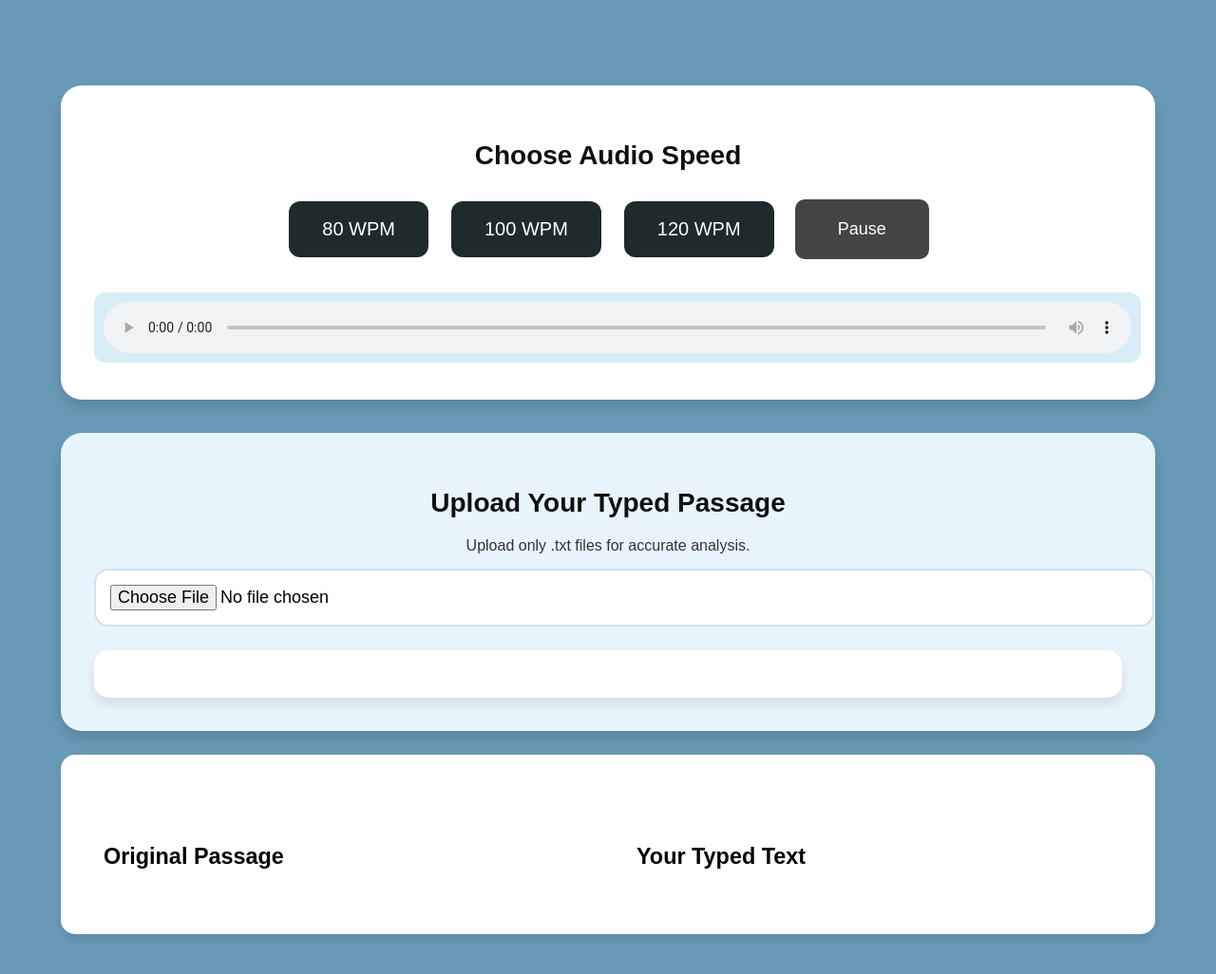
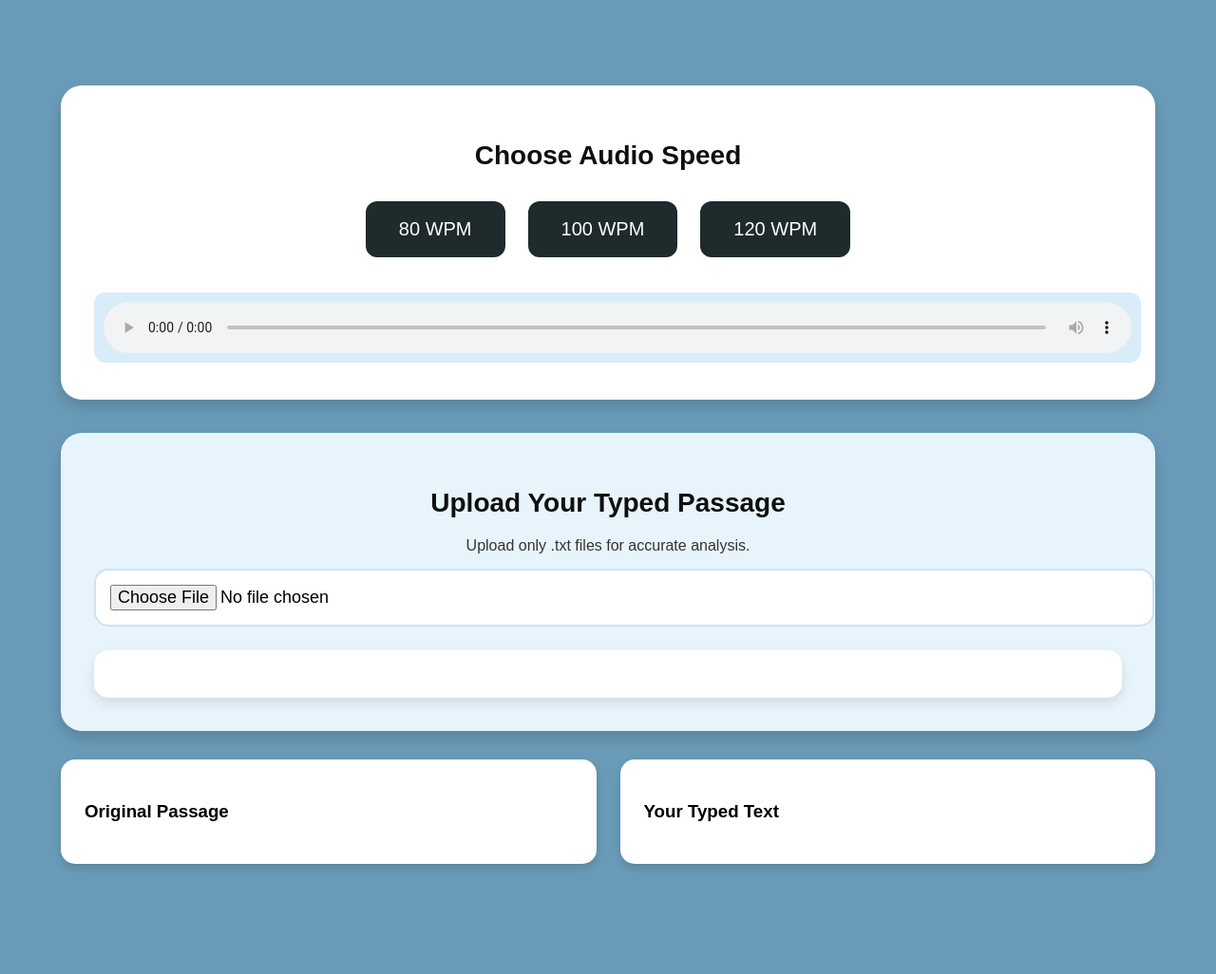
Before and after one commit to krishnaprasanna067/shorthand, a plain HTML site: page player.html in a window 1280 px wide. Shown: the whole page at 95% size. After the commit the page ends 970 px from the top, so only its background shows below. Drawn offline with Linux system fonts and the light colour scheme.

Commit message:
Update player.html

```diff
--- a/player.html
+++ b/player.html
@@ -12,18 +12,13 @@
 <div class="player-wrapper">
 
     <div class="player-section">
-
         <h2 class="sub-head">Choose Audio Speed</h2>
-
         <div class="btn-group">
             <button class="btn big-btn" onclick="playAudio('80')">80 WPM</button>
             <button class="btn big-btn" onclick="playAudio('100')">100 WPM</button>
             <button class="btn big-btn" onclick="playAudio('120')">120 WPM</button>
-            <button class="btn pause-btn" onclick="pauseAudio()">Pause</button>
         </div>
-
         <audio id="audioPlayer" controls class="audio-box"></audio>
-
     </div>
 
     <div class="upload-section">
@@ -34,21 +29,19 @@
 
         <div id="result" class="result-box"></div>
     </div>
-    <div id="result" class="result-box">
-        <!-- Side-by-Side Text Comparison -->
-        <div id="compareBox" style="margin-top:25px; display:flex; gap:20px; flex-wrap:wrap;">
 
-        <div style="flex:1; min-width:300px; background:white; padding:20px; border-radius:12px;">
+    <!-- ⭐ FIXED: Side-by-Side Comparison in Separate Blocks -->
+    <div id="compareWrapper" style="margin-top:30px; display:flex; gap:25px; flex-wrap:wrap;">
+
+        <div style="flex:1; min-width:300px; background:white; padding:25px; border-radius:15px; box-shadow:0 4px 10px rgba(0,0,0,0.15);">
             <h3>Original Passage</h3>
-            <div id="originalText" style="font-size:18px; line-height:28px;"></div>
+            <div id="originalText" style="font-size:18px; line-height:28px; margin-top:10px;"></div>
         </div>
 
-        <div style="flex:1; min-width:300px; background:white; padding:20px; border-radius:12px;">
+        <div style="flex:1; min-width:300px; background:white; padding:25px; border-radius:15px; box-shadow:0 4px 10px rgba(0,0,0,0.15);">
             <h3>Your Typed Text</h3>
-        <div id="typedText" style="font-size:18px; line-height:28px;"></div>
-    </div>
-
-</div>
+            <div id="typedText" style="font-size:18px; line-height:28px; margin-top:10px;"></div>
+        </div>
 
     </div>
 
```
